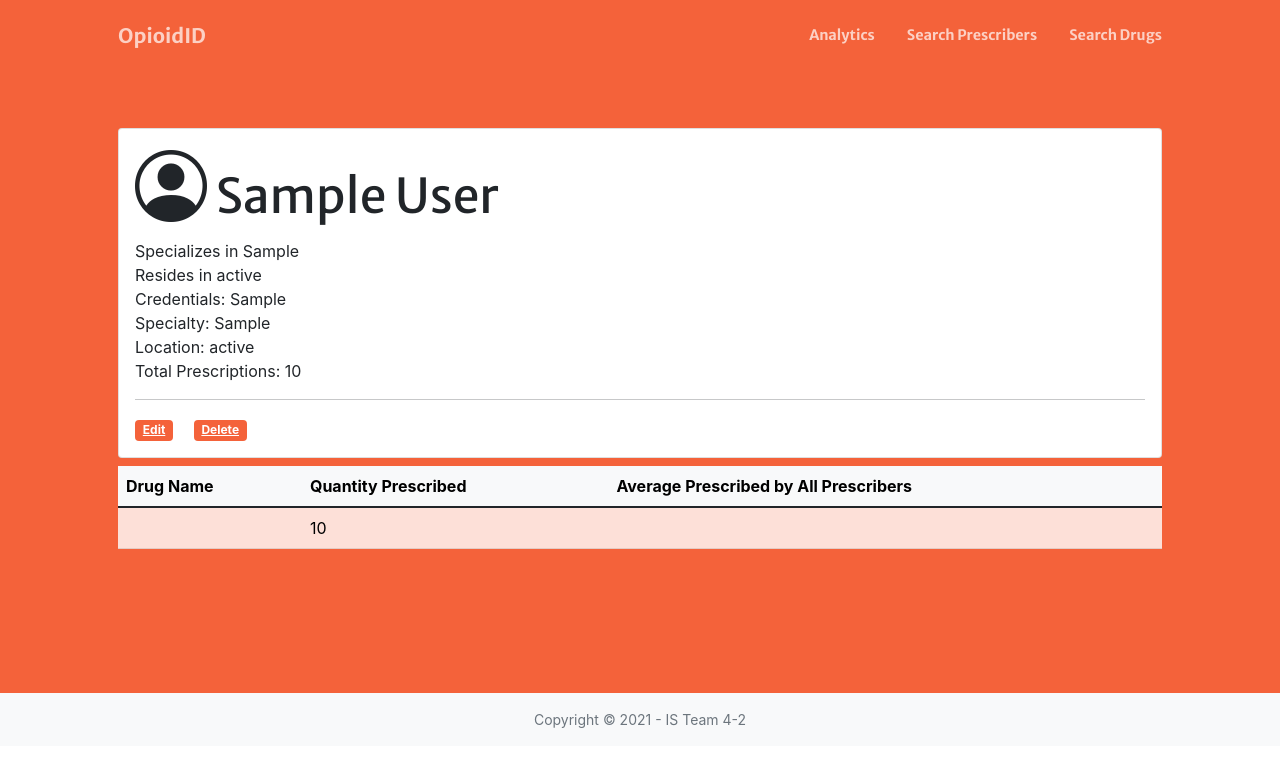
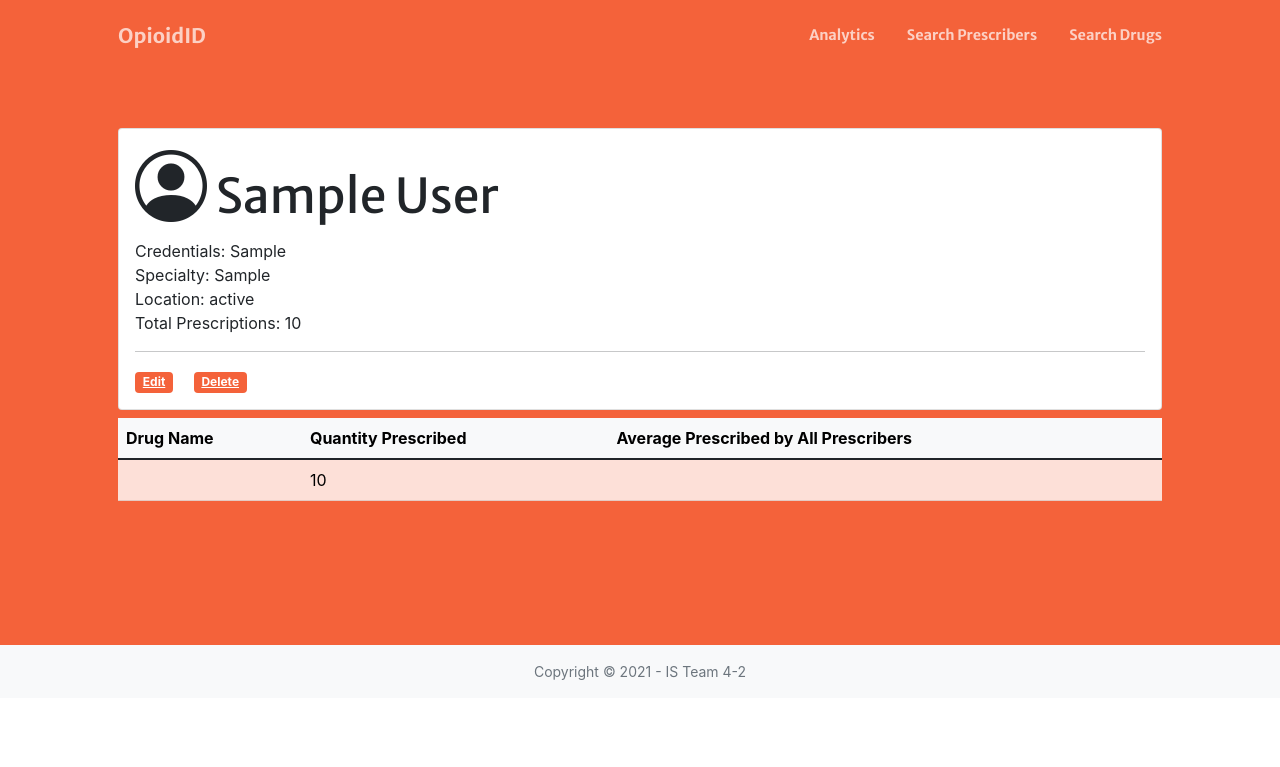
Before and after one commit to bchristensen2021/intex, a Django app: template templates/opioidID/detailsPrescriber.html in a window 1280 px wide. Shown: the top 767 px of the page. Run offline with Django 3.2, Linux system fonts and the light colour scheme; tables that the repository leaves empty hold one stand-in row (values such as "Sample post"); the template is opened without the code that fills it: values that come from a table or form of the project are taken from there, most other values are stand-ins (such as "Sample title", 1, 10 or a date in 2020); some libraries are stand-ins or nearby versions.

Commit message:
Removed duplicate entries on details page

```diff
--- a/templates/opioidID/detailsPrescriber.html
+++ b/templates/opioidID/detailsPrescriber.html
@@ -9,11 +9,6 @@
             {{prescriber.first_name}} {{prescriber.last_name}}
         </h1>
         <div class="card-text">
-
-            Specializes in {{prescriber.specialty}}
-            <br>
-            Resides in {{prescriber.state.state_name}}
-            <br>
             Credentials:
             {% for c in credentials %}
             {{c.credential}}{% if forloop.last == False %},{% endif %}
```
